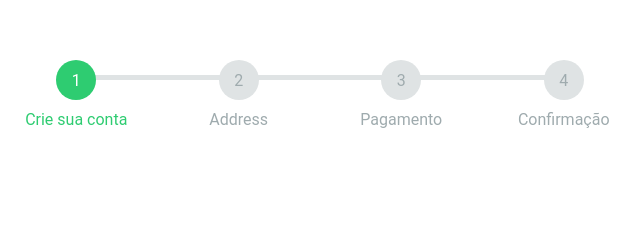
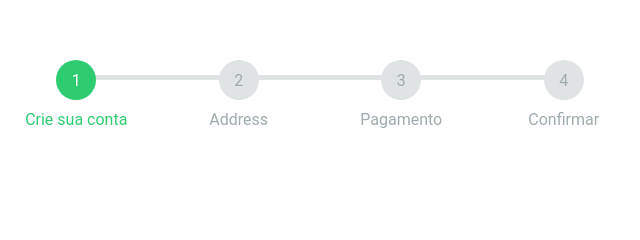
Before and after one commit to FranBernardo/Prosse-Bar, a plain HTML site: page index.html in a window 1280 px wide. Shown: the part 223-463 px from the top of the page, 328-968 px from the left. Drawn offline with Linux system fonts and the light colour scheme.

Commit message:
testando

```diff
--- a/index.html
+++ b/index.html
@@ -13,7 +13,7 @@
             <li data-step="1" class="active">Crie sua conta</li>
             <li data-step="2">Address</li>
             <li data-step="3">Pagamento</li>
-            <li data-step="4">Confirmação</li>
+            <li data-step="4">Confirmar</li>
         </ul>
     </div>
     <div class="container">
```
